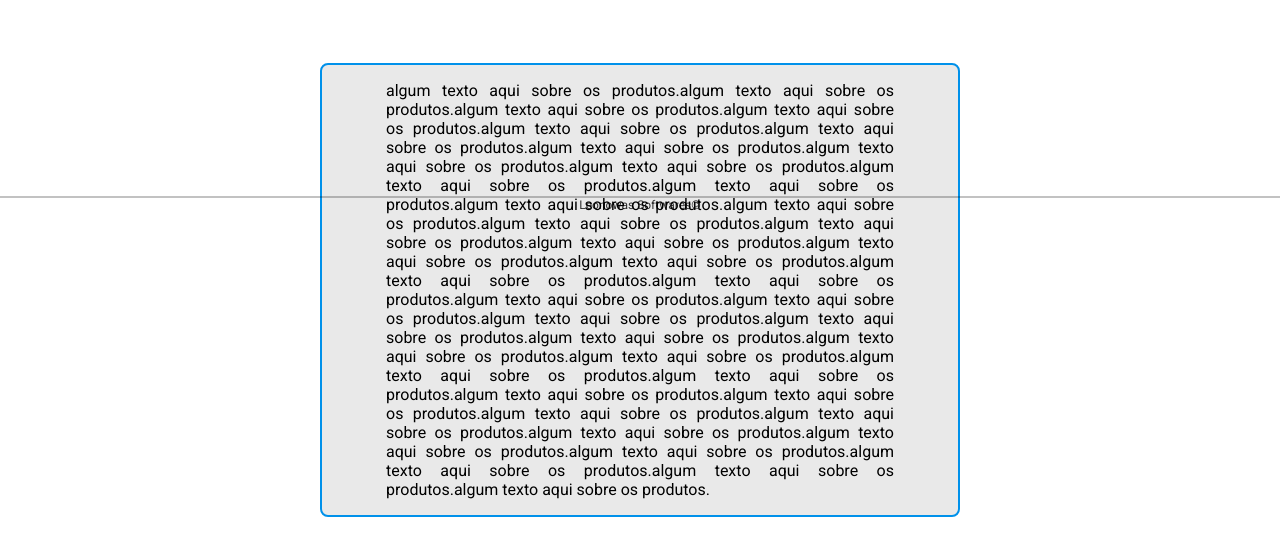
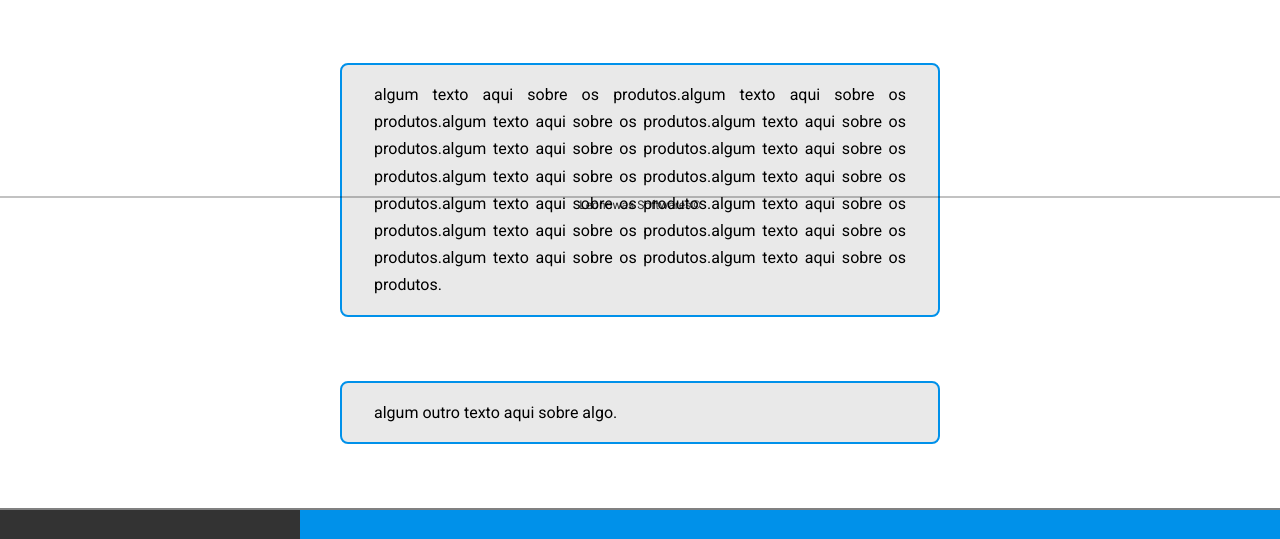
Before and after one commit to Gustavo-Leonart/project-ifpr, a PHP site: page / in a window 1280 px wide. Shown: the part 588-1127 px from the top of the page. Run offline with PHP 8.4, Linux system fonts and the light colour scheme; some libraries are stand-ins or nearby versions.

Commit message:
Alterações na homepage, login e sign up

```diff
--- a/projeto-ifpr/cadastrar.html
+++ b/projeto-ifpr/cadastrar.html
@@ -38,10 +38,6 @@
 						<input type="password" placeholder="Digite uma senha">
 					</div>
 				</div>
-
-							<!-- <div class="form__buttons">
-									<button type="submit" class="form__button__next" onclick="alert('Isso é um alerta')"><span> Próximo</span></button>
-							</div> -->
 		</fieldset>
 	</form>
 	<hr>
--- a/projeto-ifpr/css/style.css
+++ b/projeto-ifpr/css/style.css
@@ -8,8 +8,8 @@ body{
 	margin: 0 auto;
 }
 /* hr{
-	color: rgba(0,0,0, .54);
-	margin: 64px 0;
+color: rgba(0,0,0, .54);
+margin: 64px 0;
 } */
 /*--------------------------------------------------------header area--------------------------------------------------------*/
 .header__container{
@@ -96,7 +96,7 @@ body{
 	color: #222222
 }
 .form__search__area{
-	width: 50%;
+	width: 70%;
 	display: flex;
 	justify-content: flex-end;
 	align-items: center;
@@ -113,9 +113,9 @@ body{
 	border-radius: 16px;
 }
 .row:after {
-    content: "";
-    display: table;
-    clear: both;
+	content: "";
+	display: table;
+	clear: both;
 }
 /*--------------------------------------------------------body area--------------------------------------------------------*/
 .body__homepage__container{
@@ -126,11 +126,10 @@ body{
 
 .imgs__container{
 	width: 100%;
+	max-width: 550px;
 	padding: 64px 0;
 	height: 400px;
 	max-height: 400px;
-}
-.imgs__container .plusSlides{
 	margin: auto;
 }
 .fade{
@@ -142,19 +141,24 @@ body{
 .slideshow__container{
 	display: flex;
 	flex-direction: column;
-	padding-bottom: 64px;
+}
+.homepage__text__container{
+	width: 100%;
 }
 .slideshow__container__text{
 	margin: auto;
-	width: 40em;
+	width: 100%;
+	max-width: 600px;
 	background-color: #e9e9e9;
 	border: 2px solid #0091EA;
 	border-radius: 8px;
+	margin-bottom: 64px;
 }
 .text{
-	padding: 16px 64px;
-	width: 100%;
+	max-width: 600px;
+	padding: 16px 32px;
 	text-align: justify;
+	line-height: 170%;
 }
 @-webkit-keyframes fade{
 	from {opacity: .4}
@@ -233,16 +237,11 @@ body{
 	background: transparent;
 }
 @media screen and(max-width: 600px){
-	.navbar__links .navbar__item:not(:first-child){
-		width: 100%;
-		max-width: 600px;
-	}
 	.navbar__links {
 		width: 100%;
 		max-width: 600px;
 	}
 }
-
 @media screen and(max-width: 600px){
 	.navbar__links{
 		width: 100%;
@@ -250,10 +249,13 @@ body{
 	}
 
 }
-
 @media screen and(max-width: 700px){
 	.slideshow__container{
 		width: 100%;
+		max-width: 300px;
+	}
+	.slideshow__container__text{
+		width: 10%;
 		max-width: 300px;
 	}
 	.footer__container{
--- a/projeto-ifpr/index.html
+++ b/projeto-ifpr/index.html
@@ -37,9 +37,9 @@
                     </a>
                     <div class="dropdown__content">
                         <div class="row">
-                            <a href="#">Login</a>
+                            <a href="login.html">Login</a>
                             <a href="#">Logout</a>
-                            <a href="#">Registre-se</a>
+                            <a href="cadastrar.html">Registre-se</a>
                         </div>
                     </div>
                 </div>
@@ -59,14 +59,14 @@
                 <img class="plusSlides fade" src="https://picsum.photos/550/272/?image=570">
                 <img class="plusSlides fade" src="https://picsum.photos/550/272/?image=600">
             </div>
+        </div>
+        <div class="homepage__text__container">
             <div class="slideshow__container__text">
                 <div class="text">
-                    algum texto aqui sobre os produtos.algum texto aqui sobre os produtos.algum texto aqui sobre os produtos.algum texto aqui sobre os produtos.algum texto aqui sobre os produtos.algum texto aqui sobre os produtos.algum texto aqui sobre os produtos.algum texto aqui sobre os produtos.algum texto aqui sobre os produtos.algum texto aqui sobre os produtos.algum texto aqui sobre os produtos.algum texto aqui sobre os produtos.algum texto aqui sobre os produtos.algum texto aqui sobre os produtos.algum texto aqui sobre os produtos.algum texto aqui sobre os produtos.algum texto aqui sobre os produtos.algum texto aqui sobre os produtos.algum texto aqui sobre os produtos.algum texto aqui sobre os produtos.algum texto aqui sobre os produtos.algum texto aqui sobre os produtos.algum texto aqui sobre os produtos.algum texto aqui sobre os produtos.algum texto aqui sobre os produtos.algum texto aqui sobre os produtos.algum texto aqui sobre os produtos.algum texto aqui sobre os produtos.algum texto aqui sobre os produtos.algum texto aqui sobre os produtos.algum texto aqui sobre os produtos.algum texto aqui sobre os produtos.algum texto aqui sobre os produtos.algum texto aqui sobre os produtos.algum texto aqui sobre os produtos.algum texto aqui sobre os produtos.algum texto aqui sobre os produtos.algum texto aqui sobre os produtos.algum texto aqui sobre os produtos.
+                    algum texto aqui sobre os produtos.algum texto aqui sobre os produtos.algum texto aqui sobre os produtos.algum texto aqui sobre os produtos.algum texto aqui sobre os produtos.algum texto aqui sobre os produtos.algum texto aqui sobre os produtos.algum texto aqui sobre os produtos.algum texto aqui sobre os produtos.algum texto aqui sobre os produtos.algum texto aqui sobre os produtos.algum texto aqui sobre os produtos.algum texto aqui sobre os produtos.algum texto aqui sobre os produtos.
                 </div>
             </div>
-        </div>
         <!-- <hr> -->
-        <div class="slideshow__container">
             <div class="slideshow__container__text">
                 <div class="text">
                     algum outro texto aqui sobre algo.
```
Also changed, not shown: projeto-ifpr/css/stylesignup_signin.css (+2 -8 lines). Lines whose indentation alone changed are shown as unchanged.
